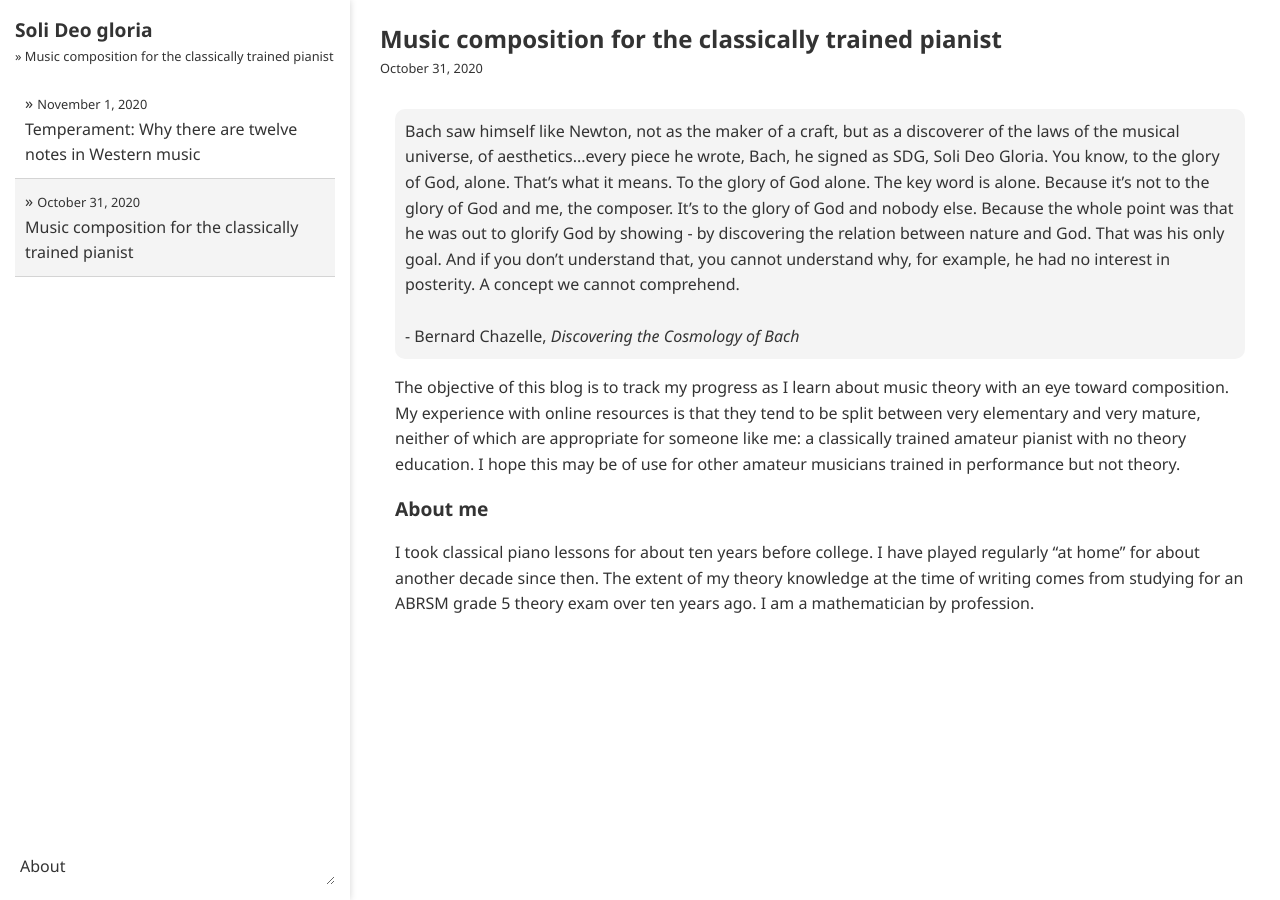
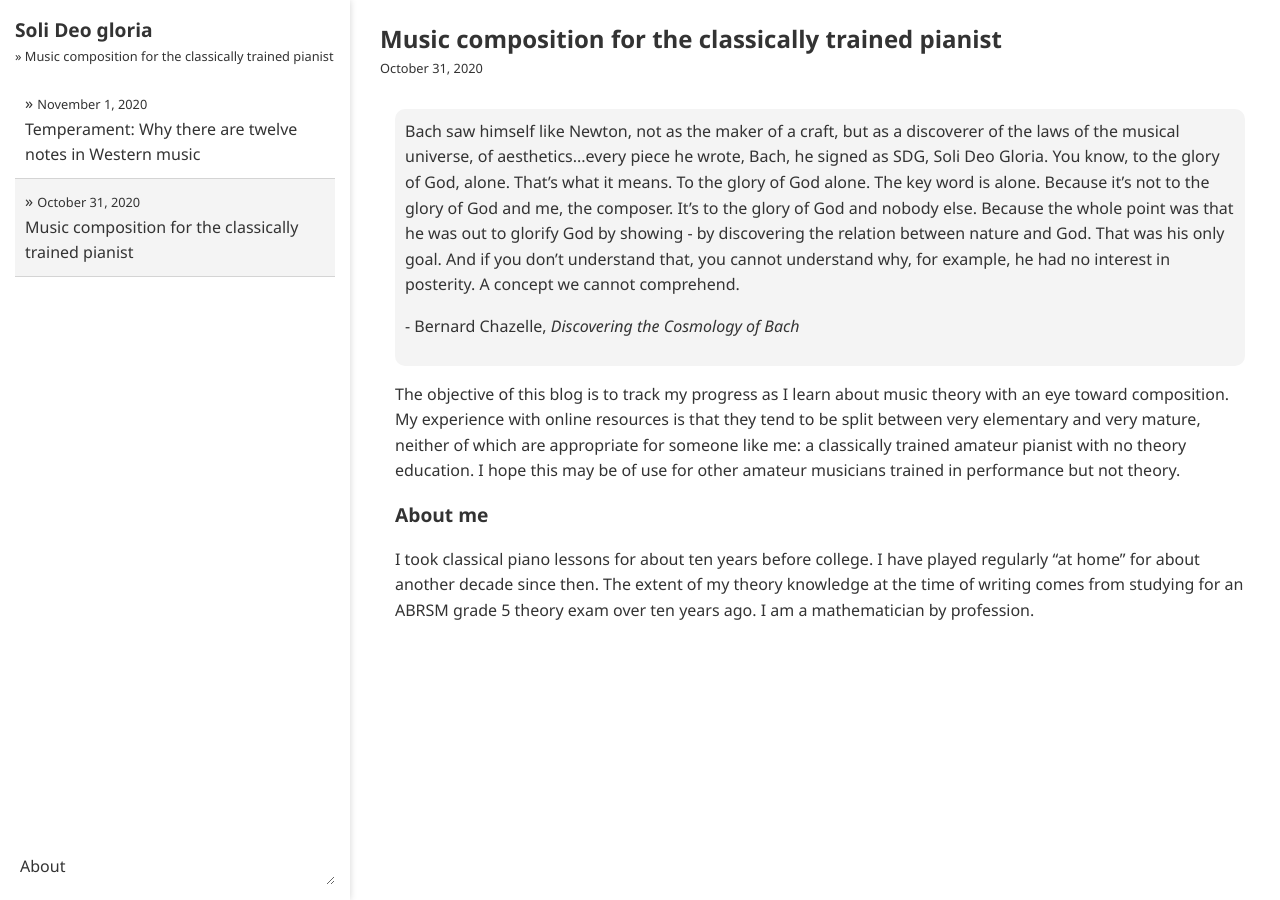
Before and after one commit to ansyblenetwork/sdg, a Jekyll site: the page built from _posts/2020-10-31-music-composition-for-the-classically-trained.md, in a window 1280 px wide and 900 px high. Built offline with Jekyll 4.4.1, drawn with Linux system fonts in a browser that asks for light colours.

Commit message:
Update 2020-10-31-music-composition-for-the-classically-trained.md

```diff
--- a/_posts/2020-10-31-music-composition-for-the-classically-trained.md
+++ b/_posts/2020-10-31-music-composition-for-the-classically-trained.md
@@ -4,8 +4,8 @@ title: "Music composition for the classically trained pianist"
 
 <div class="media">
   Bach saw himself like Newton, not as the maker of a craft, but as a discoverer of the laws of the musical universe, of aesthetics...every piece he wrote, Bach, he signed as SDG, Soli Deo Gloria. You know, to the glory of God, alone. That’s what it means. To the glory of God alone. The key word is alone. Because it’s not to the glory of God and me, the composer. It’s to the glory of God and nobody else. Because the whole point was that he was out to glorify God by showing - by discovering the relation between nature and God. That was his only goal. And if you don’t understand that, you cannot understand why, for example, he had no interest in posterity. A concept we cannot comprehend.
-  <br><br>
-  - Bernard Chazelle, <i>Discovering the Cosmology of Bach</i>
+
+  <p>- Bernard Chazelle, <i>Discovering the Cosmology of Bach</i></p>
 </div>
 
 The objective of this blog is to track my progress as I learn about music theory with an eye toward composition. My experience with online resources is that they tend to be split between very elementary and very mature, neither of which are appropriate for someone like me: a classically trained amateur pianist with no theory education. I hope this may be of use for other amateur musicians trained in performance but not theory.
```
